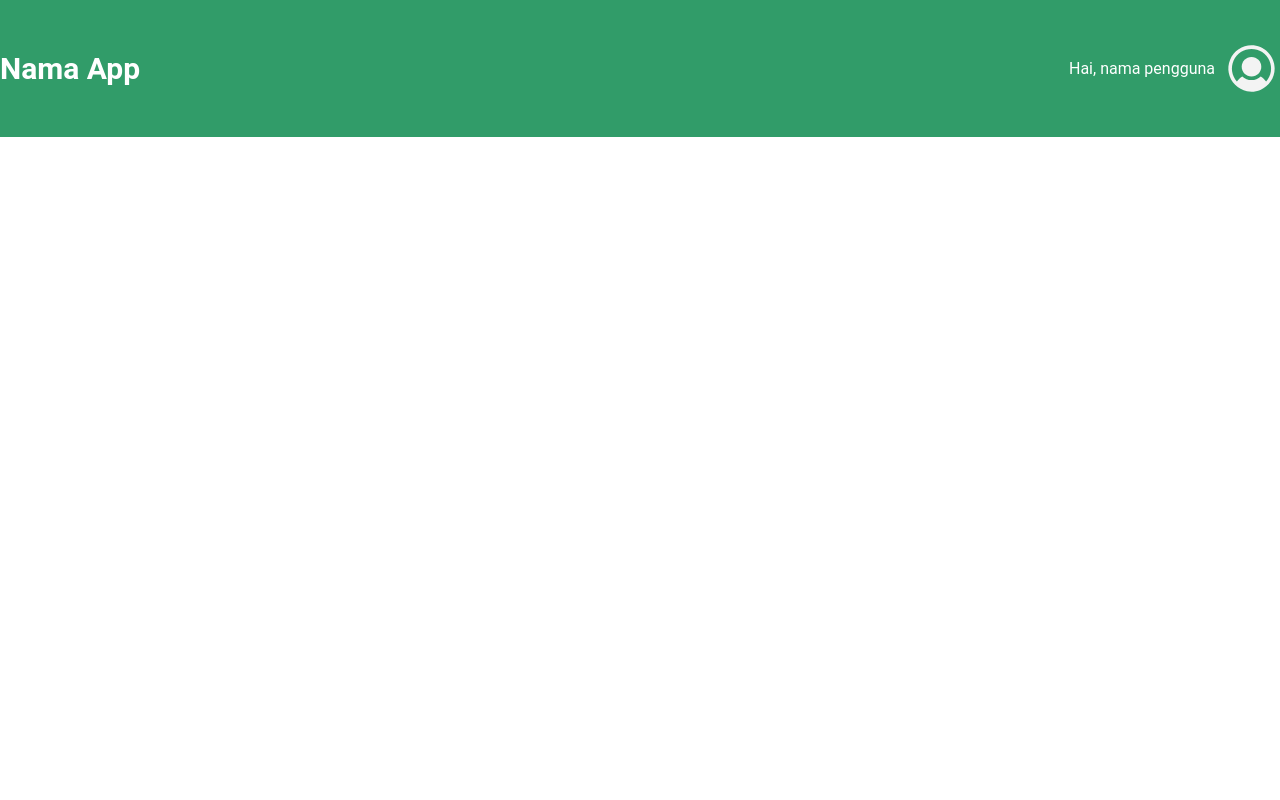
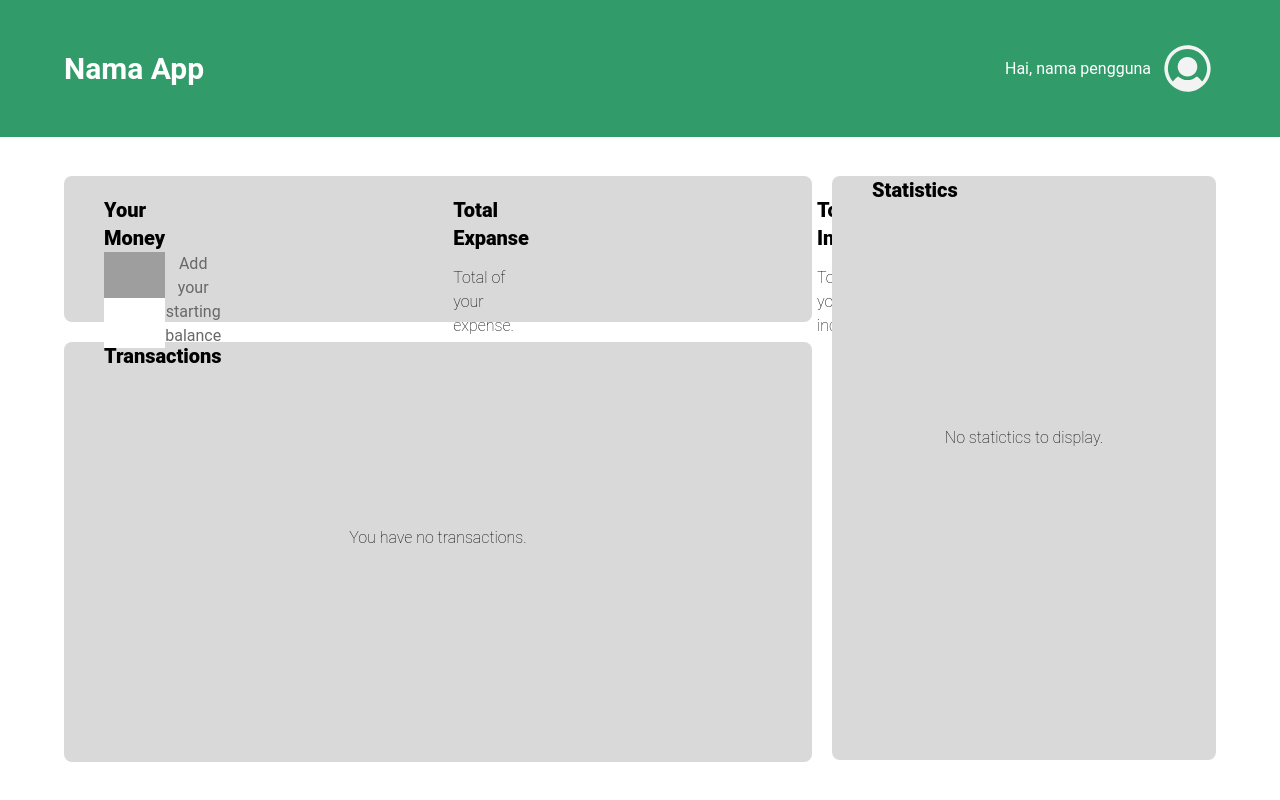
Before and after one commit to FarhanMaulanaF/Tugas_PAW_12, a React (Create React App) app in the folder client/: page /dashboard in a window 1280 px wide. Built offline with nearby package versions, Linux system fonts and the light colour scheme; grey boxes are pictures that could not be loaded.

Commit message:
update styling dashboard page and adding button

```diff
--- a/client/src/components/afterUserLogin/dashboard.jsx
+++ b/client/src/components/afterUserLogin/dashboard.jsx
@@ -1,31 +1,62 @@
-import React from 'react'
-import UserCircle from "../../assets/UserCircle.svg"
+import React from "react";
+import UserCircle from "../../assets/UserCircle.svg";
+import PlusCircle from "../../assets/PlusCircle.svg"
 
 const dashboard = () => {
   return (
-    <>
-        <nav className='bg-[#319C69] fixed w-screen inset-x-0 top-0 py-10 font-Roboto'>
-            <div class="container flex flex-wrap justify-between items-center mx-auto">
-                <div className='text-3xl text-white font-bold flex items-center'>
+    <div className="font-Roboto">
+      <nav className="bg-[#319C69] fixed w-screen inset-x-0 top-0 py-10 font-Roboto">
+        <div class="flex flex-wrap justify-between items-center ml-16 mr-16">
+          <div className="text-3xl text-white font-bold flex items-center">
             Nama App
           </div>
-                <div className='flex item-center'>
-                    <div className='text-base text-white mt-auto mb-auto mr-2 '>
+          <div className="flex item-center">
+            <div className="text-base text-white mt-auto mb-auto mr-2 ">
               Hai, nama pengguna
             </div>
-                    <div className='static'>
+            <div className="static">
               <img src={UserCircle} alt="UserCircle" />
             </div>
           </div>
         </div>
       </nav>
-        <div className='w-screen'>
-            <div className='container'>
 
+      <div className="h-screen flex font-Roboto pt-44 px-16 pb-10 text-xl">
+        <div className="text-black font-black w-2/3 pr-5">
+            <div className="bg-[#D9D9D9] h-[25%] rounded-lg flex justify-start space-x-72">
+              <div className="mt-5 ml-10 items-center h-4/5">Your Money
+                <button className=" bg-[#FFFFFF] text-[#686868] flex font-normal text-base">
+                  <img src={PlusCircle} alt="PlusCircle" />
+                  <div>Add your starting balance</div>
+                </button>
+              </div>
+              <div className="mt-5">Total Expanse
+                <div className="grid h-4/5 place-items-center font-extralight text-base">Total of your expense.</div>
+              </div>
+              <div className="mt-5">Total Income
+                <div className="grid h-4/5 place-items-center font-extralight text-base">Total of your income. </div>
               </div>
             </div>
-    </>
-  )
-}
+            <div className="mt-5 bg-[#D9D9D9] h-[72%] rounded-lg">
+              <div className="ml-10">
+                Transactions
+              </div>
+              <div className="grid h-4/5 place-content-center font-extralight text-base">
+                You have no transactions.
+              </div>
+            </div>
+        </div>
+        <div className=" text-black font-black bg-[#D9D9D9] w-1/3 rounded-lg">
+          <div className="pl-10">
+            Statistics
+          </div>
+          <div className="grid h-4/5 place-items-center font-extralight text-base">
+            No statictics to display.
+          </div>
+        </div>
+      </div>
+    </div>
+  );
+};
 
-export default dashboard
+export default dashboard;
```
Lines whose indentation alone changed are shown as unchanged.
